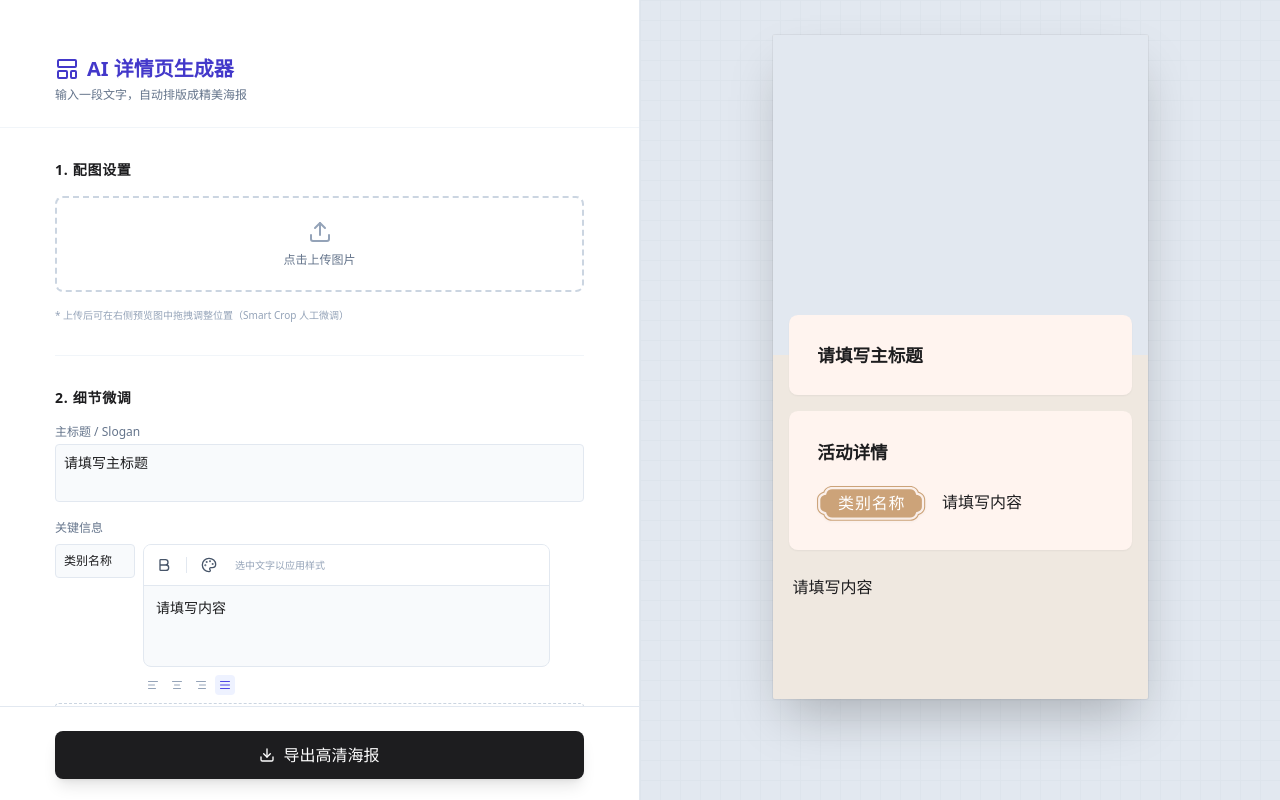
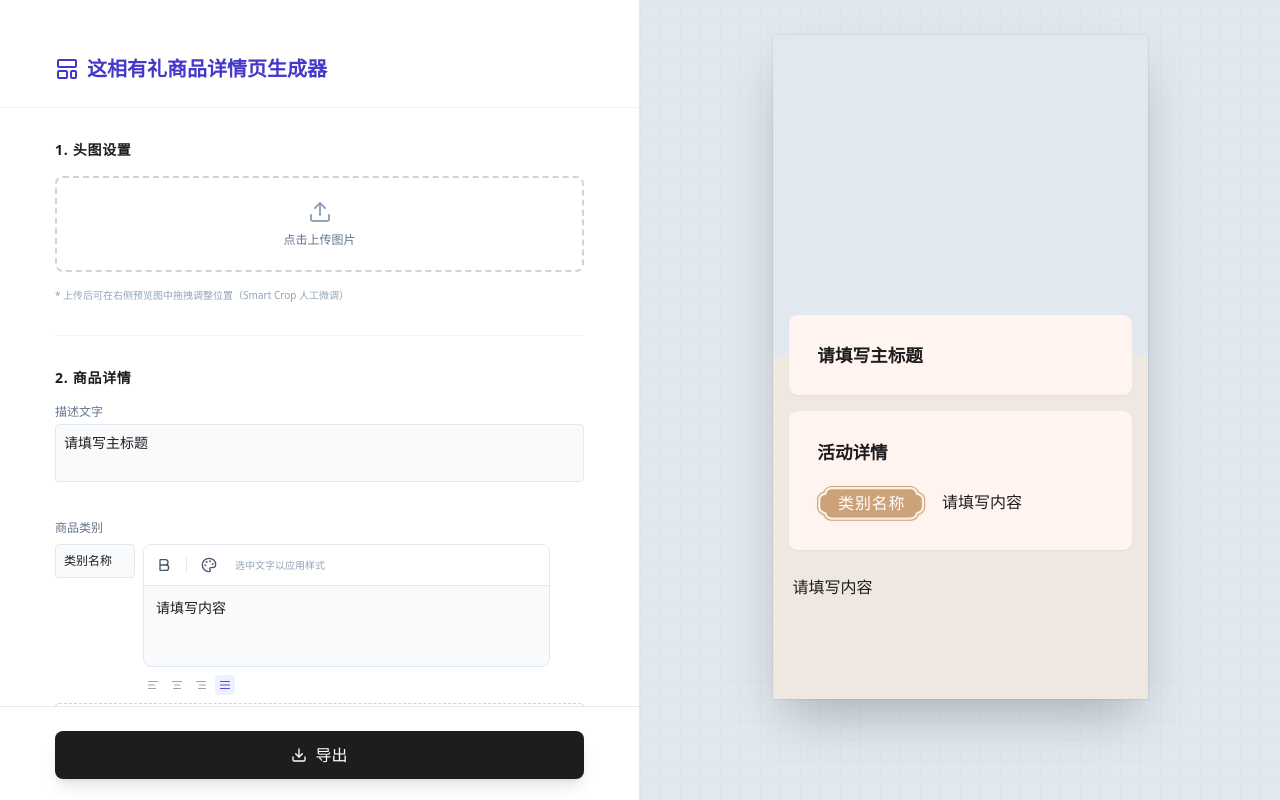
Before and after one commit to Shrvincent520/xiangqingey, a React (Vite) app: page / in a window 1280 px wide. Built offline with nearby package versions, Linux system fonts and the light colour scheme.

Commit message:
refactor: Update page title and image section label
Changes the application's main title from "AI 详情页生成器" to "这相有礼商品详情页生成器" and updates the first step's label from "配图设置" to "头图设置". This aligns the naming with the specific product context.

```diff
--- a/App.tsx
+++ b/App.tsx
@@ -214,9 +214,9 @@ function App() {
         <div className="px-[55px] pt-[55px] pb-6 border-b border-slate-100 shrink-0">
           <h1 className="text-xl font-bold flex items-center gap-2 text-indigo-700">
             <LayoutTemplate className="w-6 h-6" />
-            AI 详情页生成器
+            这相有礼商品详情页生成器
           </h1>
-          <p className="text-xs text-slate-500 mt-1">输入一段文字，自动排版成精美海报</p>
+          {/* Subtitle removed as requested */}
         </div>
 
         {/* Content Section - Scrollable */}
@@ -225,7 +225,7 @@ function App() {
           {/* STEP 1: Image */}
           <section className="space-y-4">
              <div className="flex items-center justify-between">
-              <h2 className="text-sm font-bold text-[rgb(29,29,31)] uppercase tracking-wider">1. 配图设置</h2>
+              <h2 className="text-sm font-bold text-[rgb(29,29,31)] uppercase tracking-wider">1. 头图设置</h2>
             </div>
 
             <div
@@ -252,12 +252,12 @@ function App() {
           {/* STEP 2: Manual Edits */}
           <section className="space-y-4">
              <div className="flex items-center justify-between">
-              <h2 className="text-sm font-bold text-[rgb(29,29,31)] uppercase tracking-wider">2. 细节微调</h2>
+              <h2 className="text-sm font-bold text-[rgb(29,29,31)] uppercase tracking-wider">2. 商品详情</h2>
             </div>
 
-            <div className="space-y-3">
+            <div className="space-y-8">
               <div>
-                <label className="block text-xs font-medium text-slate-500 mb-1">主标题 / Slogan</label>
+                <label className="block text-xs font-medium text-slate-500 mb-1">描述文字</label>
                 <textarea
                   rows={2}
                   value={posterData.subTitle}
@@ -270,7 +270,7 @@ function App() {
               {/* Dynamic Details List */}
               <div className="space-y-2">
                  <div className="flex items-center justify-between">
-                   <label className="block text-xs font-medium text-slate-500">关键信息</label>
+                   <label className="block text-xs font-medium text-slate-500">商品类别</label>
                  </div>
 
                  <div className="space-y-2">
@@ -346,7 +346,7 @@ function App() {
 
               {/* Marketing Copy / Rich Content Editor */}
               <div>
-                <label className="block text-xs font-medium text-slate-500 mb-2 mt-4">营销文案 / 详情内容</label>
+                <label className="block text-xs font-medium text-slate-500 mb-2">详情内容</label>
 
                 <div className="space-y-3">
                   {posterData.content.map((block, index) => (
@@ -382,6 +382,7 @@ function App() {
                                 value={block.value}
                                 onChange={(val) => handleBlockChange(block.id, val)}
                                 className="w-full"
+                                minHeight="100px"
                               />
                             </div>
 
@@ -546,7 +547,7 @@ function App() {
             ) : (
                <>
                  <Download className="w-4 h-4" />
-                 导出高清海报
+                 导出
                </>
             )}
           </button>
```
